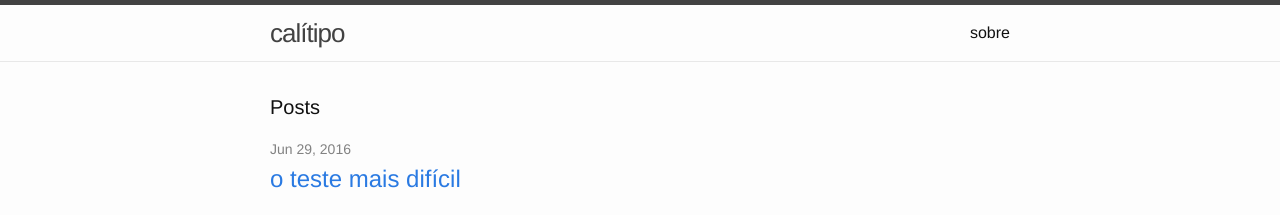
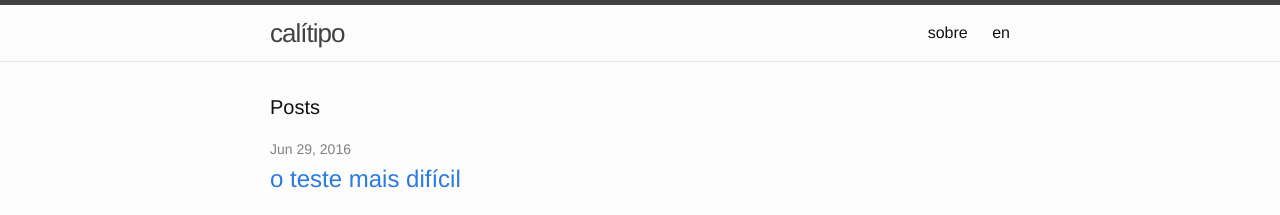
Before and after one commit to odanoburu/odanoburu.github.io, a Jekyll site: the page built from index.html, in a window 1280 px wide. Shown: the top 215 px of the page. Built offline with Jekyll 4.4.1, drawn with Linux system fonts in a browser that asks for light colours.

Commit message:
testar inclusão página em inglês no header

```diff
--- a/_includes/header.html
+++ b/_includes/header.html
@@ -19,6 +19,7 @@
           <a class="page-link" href="{{ my_page.url | prepend: site.baseurl }}">{{ my_page.title }}</a>
           {% endif %}
         {% endfor %}
+		<a class="page-link" href="{{ en | prepend: site.baseurl }}">{{ "en" }}</a>
       </div>
     </nav>
 
```
